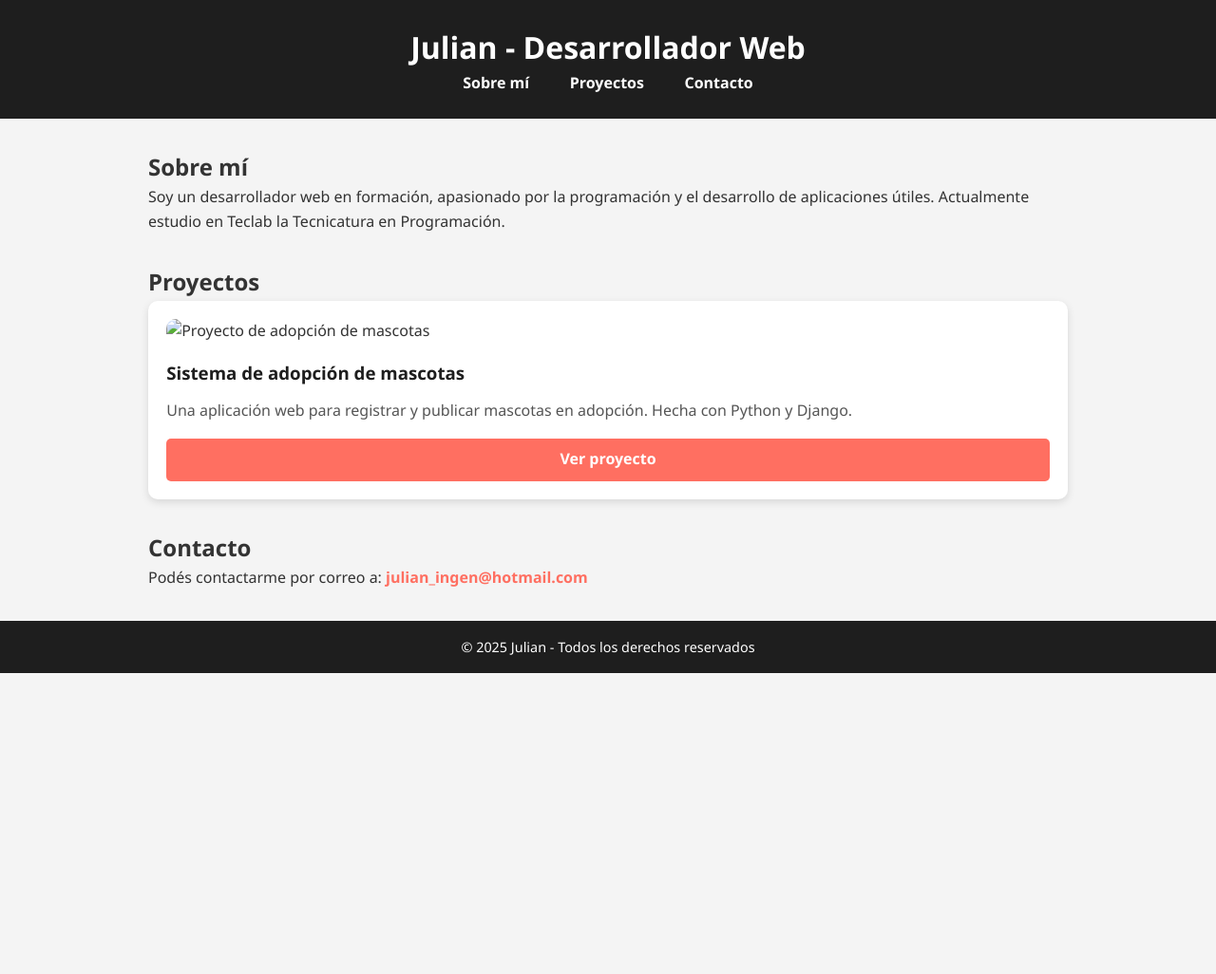
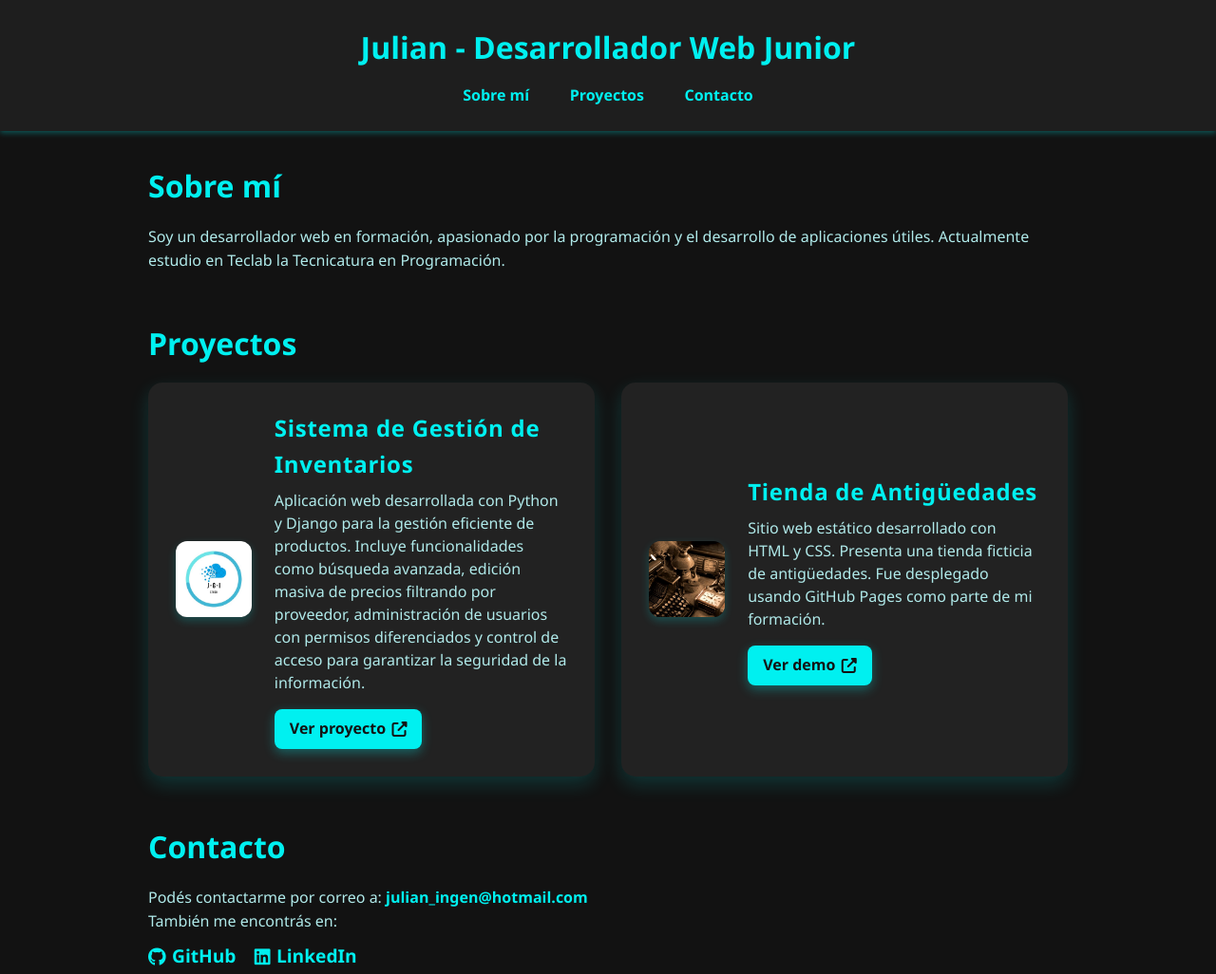
Before and after one commit to julian-ingen/portfolio, a plain HTML site: page index.html in a window 1280 px wide. Shown: the top 1026 px of the page at 95% size. Before the commit the page ends 800 px from the top, so only its background shows below. Drawn offline with Linux system fonts and the light colour scheme.

Commit message:
cargando portfolio

```diff
--- a/css/style.css
+++ b/css/style.css
@@ -8,122 +8,222 @@
 /* Tipografía general */
 body {
   font-family: 'Segoe UI', Tahoma, Geneva, Verdana, sans-serif;
-  background-color: #f4f4f4;
-  color: #333;
+  background-color: #121212;
+  color: #b0eaea;
   line-height: 1.6;
+  min-height: 100vh;
+  scroll-behavior: smooth;
 }
 
 /* Header */
 header {
   background-color: #1e1e1e;
-  color: white;
-  padding: 1.5rem 0;
+  color: #00f0f0;
+  padding: 1.5rem 1rem;
   text-align: center;
+  box-shadow: 0 2px 6px rgba(0, 255, 255, 0.3);
+  position: sticky;
+  top: 0;
+  z-index: 10;
+}
+
+nav {
+  margin-top: 0.8rem;
 }
 
 nav a {
-  color: white;
+  color: #00f0f0;
   text-decoration: none;
   margin: 0 1.2rem;
   font-weight: 600;
   transition: color 0.3s ease;
+  font-size: 1rem;
 }
 
-nav a:hover {
+nav a:hover,
+nav a:focus {
   color: #ff6f61;
+  outline: none;
 }
 
 /* Secciones */
-section {
+main {
   max-width: 1000px;
   margin: 2rem auto;
   padding: 0 1rem;
 }
 
+section {
+  margin-bottom: 3rem;
+}
+
+section h2 {
+  color: #00f0f0;
+  margin-bottom: 1rem;
+  font-weight: 700;
+  font-size: 2rem;
+}
+
 /* Proyectos - Grid responsivo */
 .projects {
   display: grid;
-  grid-template-columns: repeat(auto-fit, minmax(280px, 1fr));
+  grid-template-columns: repeat(auto-fit, minmax(350px, 1fr));
   gap: 1.8rem;
 }
 
 /* Tarjetas de proyecto */
 .card {
-  background: white;
-  border-radius: 10px;
-  box-shadow: 0 3px 8px rgba(0, 0, 0, 0.12);
-  padding: 1.2rem;
+  background: #222;
+  border-radius: 15px;
+  box-shadow: 0 8px 20px rgba(0, 255, 255, 0.15);
+  padding: 1.8rem;
   display: flex;
-  flex-direction: column;
-  justify-content: space-between;
-  transition: transform 0.3s ease;
+  gap: 1.5rem;
+  align-items: center;
+  transition: transform 0.35s ease, box-shadow 0.35s ease;
 }
 
-.card:hover {
-  transform: translateY(-6px);
+.card:hover,
+.card:focus-within {
+  transform: translateY(-8px);
+  box-shadow: 0 12px 30px rgba(0, 255, 255, 0.3);
 }
 
 .card img {
-  width: 100%;
-  border-radius: 10px;
+  width: 80px;
+  height: 80px;
+  border-radius: 12px;
   object-fit: cover;
-  margin-bottom: 1rem;
+  flex-shrink: 0;
+  box-shadow: 0 4px 10px rgba(0, 255, 255, 0.2);
+}
+
+.card div {
+  flex-grow: 1;
 }
 
 .card h3 {
-  margin-bottom: 0.8rem;
-  color: #1e1e1e;
+  margin-bottom: 0.4rem;
+  color: #00f0f0;
+  font-weight: 800;
+  font-size: 1.5rem;
+  letter-spacing: 0.03em;
 }
 
 .card p {
-  flex-grow: 1;
   margin-bottom: 1rem;
-  color: #555;
+  color: #b0eaea;
+  font-size: 1rem;
+  line-height: 1.5;
+  max-width: 600px;
 }
 
 .card a {
+  display: inline-flex;
+  align-items: center;
+  gap: 0.4rem;
   text-decoration: none;
-  background-color: #ff6f61;
-  color: white;
-  padding: 0.6rem 1rem;
-  border-radius: 5px;
-  text-align: center;
-  font-weight: 600;
-  transition: background-color 0.3s ease;
+  background-color: #00f0f0;
+  color: #121212;
+  padding: 0.5rem 1rem;
+  border-radius: 8px;
+  font-weight: 700;
+  font-size: 1rem;
+  box-shadow: 0 4px 12px rgba(0, 255, 255, 0.3);
+  transition: background-color 0.3s ease, box-shadow 0.3s ease;
 }
 
-.card a:hover {
-  background-color: #e85c50;
+.card a:hover,
+.card a:focus {
+  background-color: #00cfcf;
+  box-shadow: 0 6px 20px rgba(0, 255, 255, 0.5);
+  outline: none;
 }
 
 /* Contacto */
 #contacto a {
-  color: #ff6f61;
+  color: #00f0f0;
   text-decoration: none;
   font-weight: 600;
 }
 
-#contacto a:hover {
+#contacto a:hover,
+#contacto a:focus {
   text-decoration: underline;
+  outline: none;
+}
+
+/* Lista redes sociales */
+.social-links {
+  list-style: none;
+  margin-top: 0.5rem;
+  display: flex;
+  gap: 1.2rem;
+}
+
+.social-links li a {
+  color: #00f0f0;
+  font-weight: 600;
+  font-size: 1.2rem;
+  display: flex;
+  align-items: center;
+  gap: 0.4rem;
+  transition: color 0.3s ease;
+}
+
+.social-links li a:hover,
+.social-links li a:focus {
+  color: #ff6f61;
+  outline: none;
 }
 
 /* Footer */
 footer {
   background-color: #1e1e1e;
-  color: white;
+  color: #00f0f0;
   text-align: center;
   padding: 1rem 0;
   margin-top: 2rem;
   font-size: 0.9rem;
+  box-shadow: 0 -2px 6px rgba(0, 255, 255, 0.3);
 }
 
-/* Media queries */
+/* Responsive */
 @media (max-width: 600px) {
   nav a {
     display: inline-block;
     margin: 0.5rem 0.8rem;
   }
-  section {
-    margin: 1rem 1rem;
+
+  .projects {
+    grid-template-columns: 1fr;
+  }
+
+  .card {
+    flex-direction: column;
+    align-items: center;
+    text-align: center;
+  }
+
+  .card img {
+    width: 150px;
+    height: auto;
+    max-width: 100%;
+    margin-bottom: 1rem;
+    border-radius: 12px;
+    object-fit: contain;
+  }
+
+  .card p,
+  .card h3 {
+    max-width: 100%;
+  }
+
+  .card a {
+    align-self: center;
+  }
+
+  .social-links {
+    justify-content: center;
   }
 }
--- a/index.html
+++ b/index.html
@@ -2,43 +2,73 @@
 <html lang="es">
 <head>
   <meta charset="UTF-8" />
-  <meta name="viewport" content="width=device-width, initial-scale=1.0" />
-  <meta name="description" content="Portafolio de Julian, desarrollador web." />
+  <meta name="viewport" content="width=device-width, initial-scale=1" />
+  <meta name="description" content="Portafolio de Julian, desarrollador web junior." />
   <title>Portafolio de Julian</title>
   <link rel="stylesheet" href="css/style.css" />
+  <link rel="stylesheet" href="https://cdnjs.cloudflare.com/ajax/libs/font-awesome/6.4.0/css/all.min.css" />
 </head>
 <body>
   <header>
-    <h1>Julian - Desarrollador Web</h1>
-    <nav>
+    <h1>Julian - Desarrollador Web Junior</h1>
+    <nav aria-label="Navegación principal">
       <a href="#sobre-mi">Sobre mí</a>
       <a href="#proyectos">Proyectos</a>
       <a href="#contacto">Contacto</a>
     </nav>
   </header>
 
-  <section id="sobre-mi">
+  <main>
+    <section id="sobre-mi" tabindex="-1">
       <h2>Sobre mí</h2>
-    <p>Soy un desarrollador web en formación, apasionado por la programación y el desarrollo de aplicaciones útiles. Actualmente estudio en Teclab la Tecnicatura en Programación.</p>
+      <p>
+        Soy un desarrollador web en formación, apasionado por la programación y el desarrollo de aplicaciones útiles. Actualmente estudio en Teclab la Tecnicatura en Programación.
+      </p>
     </section>
 
-  <section id="proyectos">
+    <section id="proyectos" tabindex="-1">
       <h2>Proyectos</h2>
       <div class="projects">
-      <div class="card">
-        <img src="img/pet_project.png" alt="Proyecto de adopción de mascotas" />
-        <h3>Sistema de adopción de mascotas</h3>
-        <p>Una aplicación web para registrar y publicar mascotas en adopción. Hecha con Python y Django.</p>
-        <a href="https://julianingen.pythonanywhere.com/pet" target="_blank" rel="noopener noreferrer">Ver proyecto</a>
+        <!-- Proyecto 1 -->
+        <article class="card">
+          <img src="img/logo.jpg" alt="Logo del proyecto Sistema de Gestión de Inventarios" />
+          <div>
+            <h3>Sistema de Gestión de Inventarios</h3>
+            <p>
+              Aplicación web desarrollada con Python y Django para la gestión eficiente de productos. Incluye funcionalidades como búsqueda avanzada, edición masiva de precios filtrando por proveedor, administración de usuarios con permisos diferenciados y control de acceso para garantizar la seguridad de la información.
+            </p>
+            <a href="https://julianingen.pythonanywhere.com/pet" target="_blank" rel="noopener noreferrer">
+              Ver proyecto <i class="fas fa-external-link-alt"></i>
+            </a>
           </div>
-      <!-- Podés agregar más tarjetas duplicando este div -->
+        </article>
+
+        <!-- Proyecto 2 -->
+        <article class="card">
+          <img src="img/imagen2005.jpg" alt="Imagen del proyecto Tienda de Antigüedades" />
+          <div>
+            <h3>Tienda de Antigüedades</h3>
+            <p>
+              Sitio web estático desarrollado con HTML y CSS. Presenta una tienda ficticia de antigüedades. Fue desplegado usando GitHub Pages como parte de mi formación.
+            </p>
+            <a href="https://julian-ingen.github.io/tienda-de-antig-edades-/index.html" target="_blank" rel="noopener noreferrer">
+              Ver demo <i class="fas fa-external-link-alt"></i>
+            </a>
+          </div>
+        </article>
       </div>
     </section>
 
-  <section id="contacto">
+    <section id="contacto" tabindex="-1">
       <h2>Contacto</h2>
       <p>Podés contactarme por correo a: <a href="mailto:julian_ingen@hotmail.com">julian_ingen@hotmail.com</a></p>
+      <p>También me encontrás en:</p>
+      <ul class="social-links">
+        <li><a href="https://github.com/julian-ingen" target="_blank" rel="noopener noreferrer"><i class="fab fa-github"></i> GitHub</a></li>
+        <li><a href="https://www.linkedin.com/in/julian-ingentron-52b055311" target="_blank" rel="noopener noreferrer"><i class="fab fa-linkedin"></i> LinkedIn</a></li>
+      </ul>
     </section>
+  </main>
 
   <footer>
     <p>&copy; 2025 Julian - Todos los derechos reservados</p>
```
Also changed, not shown: img/imagen2005.jpg (added), img/logo.jpg (added), img/pet_project.png (deleted). Lines whose indentation alone changed are shown as unchanged.
